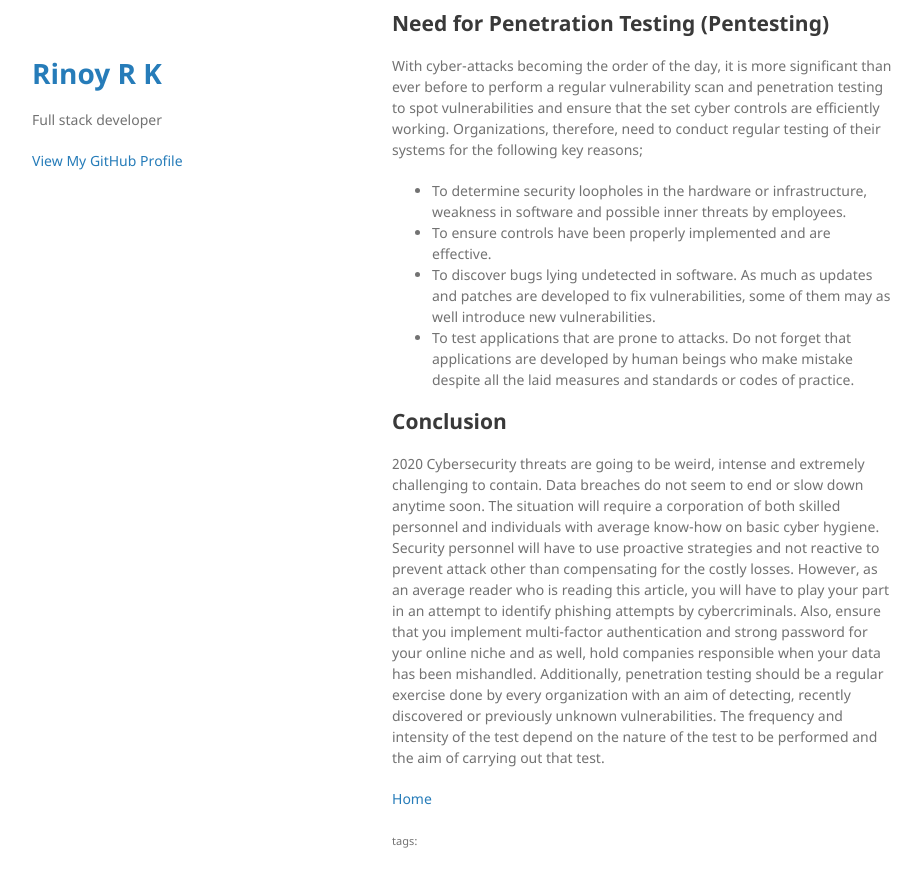
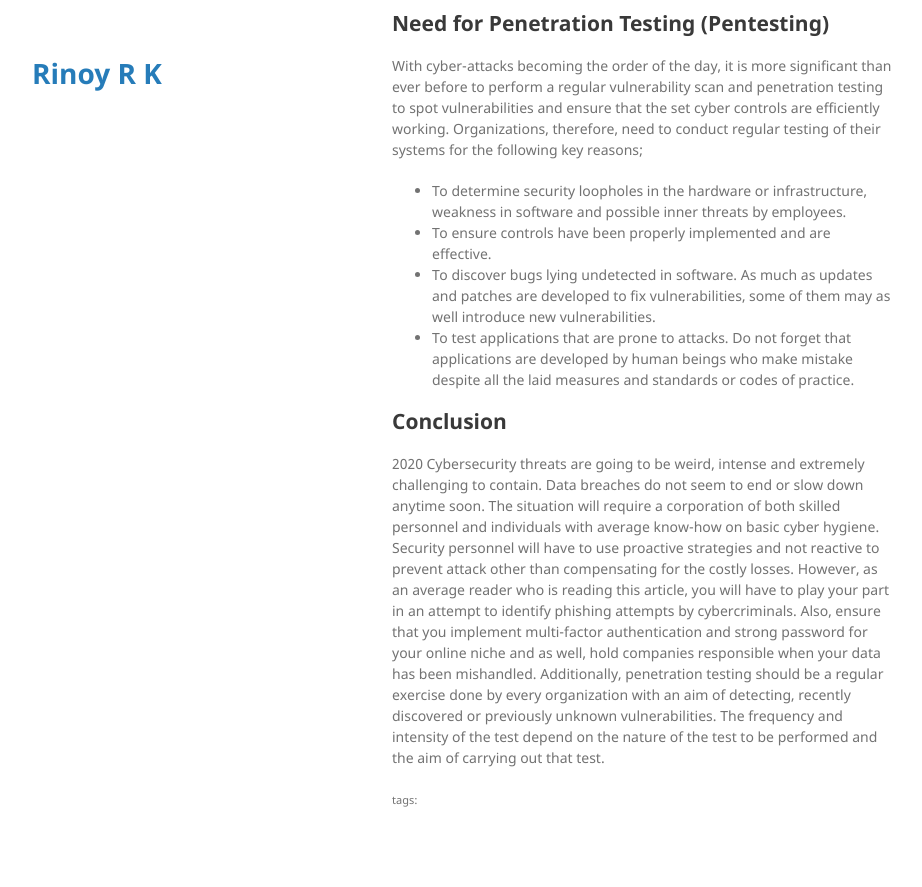
Before and after one commit to rinoyrk/rinoyrk.github.io, a Jekyll site: the page built from _posts/2020-06-22-Cyber-Threats-to-Watch-in-2020.md, in a window 1280 px wide and 900 px high, scrolled down 2233 px. Shown: the top 887 px of the window, without its empty margins (178-1100 px from the left). Built offline with Jekyll 4.4.1, drawn with Linux system fonts in a browser that asks for light colours; the repository's description, which GitHub fills in, is left out; after the commit the page ends 3092 px from its top, so only the background shows below that.

Commit message:
Site updates

```diff
--- a/_config.yml
+++ b/_config.yml
@@ -1,6 +1,6 @@
 title: Rinoy R K
 # logo: /assets/img/logo.png
-description: Full stack developer
+# description: Full stack developer
 show_downloads: false
 google_analytics:
 theme: jekyll-theme-minimal
--- a/_layouts/default.html
+++ b/_layouts/default.html
@@ -16,7 +16,7 @@
       <header>
         <h1><a href="{{ "/" | absolute_url }}">{{ site.title | default: site.github.repository_name }}</a></h1>
 
-        {% if site.logo %}
+        <!-- {% if site.logo %}
           <img src="{{site.logo | relative_url}}" alt="Logo" />
         {% endif %}
 
@@ -36,7 +36,7 @@
           <li><a href="{{ site.github.tar_url }}">Download <strong>TAR Ball</strong></a></li>
           <li><a href="{{ site.github.repository_url }}">View On <strong>GitHub</strong></a></li>
         </ul>
-        {% endif %}
+        {% endif %} -->
       </header>
       <section>
 
--- a/_posts/2020-06-22-Cyber-Threats-to-Watch-in-2020.md
+++ b/_posts/2020-06-22-Cyber-Threats-to-Watch-in-2020.md
@@ -33,5 +33,3 @@ Organizations, therefore, need to conduct regular testing of their systems for t
 ## Conclusion
 2020 Cybersecurity threats are going to be weird, intense and extremely challenging to contain. Data breaches do not seem to end or slow down anytime soon. The situation will require a corporation of both skilled personnel and individuals with average know-how on basic cyber hygiene. Security personnel will have to use proactive strategies and not reactive to prevent attack other than compensating for the costly losses. However, as an average reader who is reading this article, you will have to play your part in an attempt to identify phishing attempts by cybercriminals. Also, ensure that you implement multi-factor authentication and strong password for your online niche and as well, hold companies responsible when your data has been mishandled.
 Additionally, penetration testing should be a regular exercise done by every organization with an aim of detecting, recently discovered or previously unknown vulnerabilities.  The frequency and intensity of the test depend on the nature of the test to be performed and the aim of carrying out that test.
-
-[Home](./)
```
